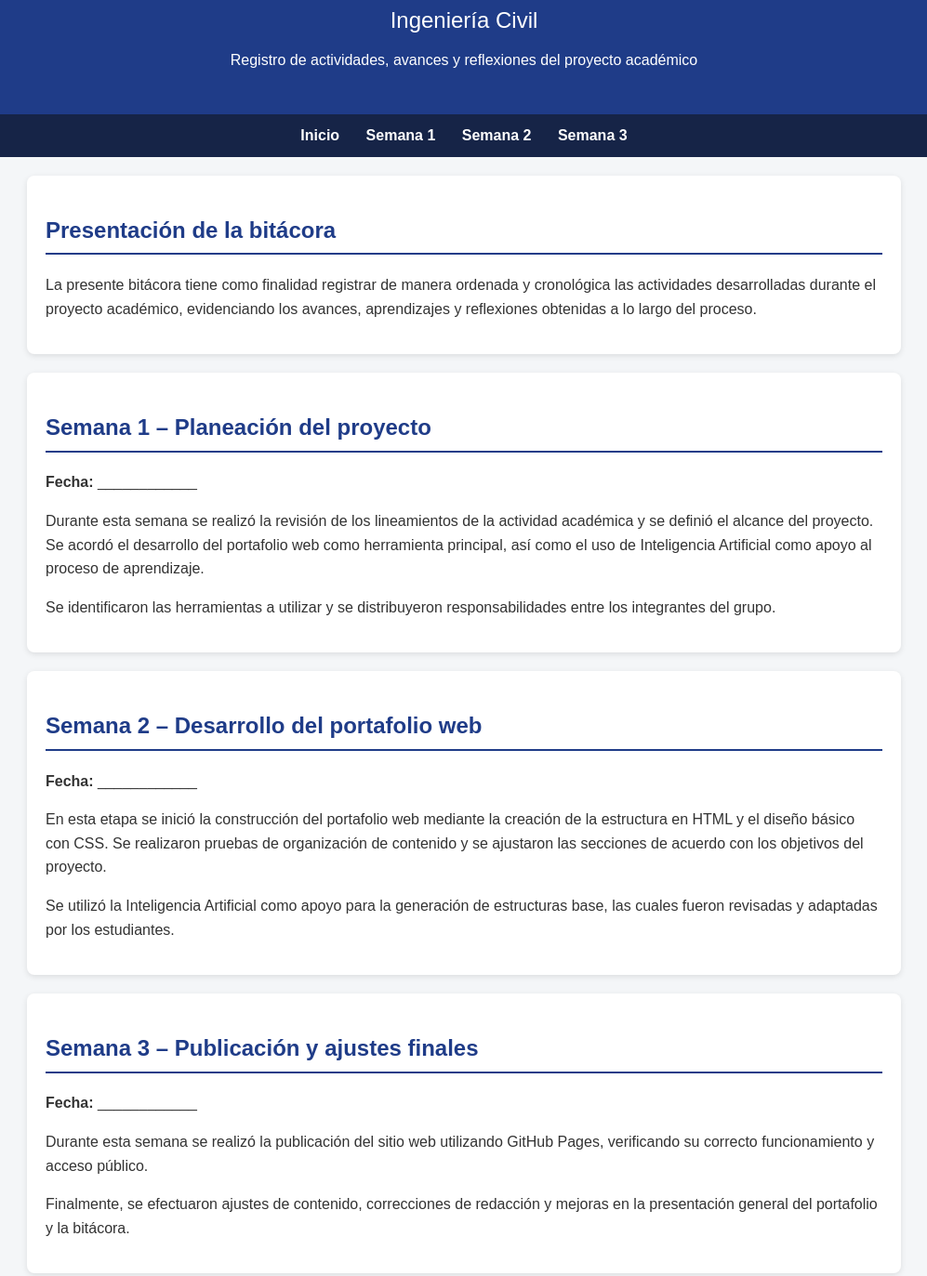
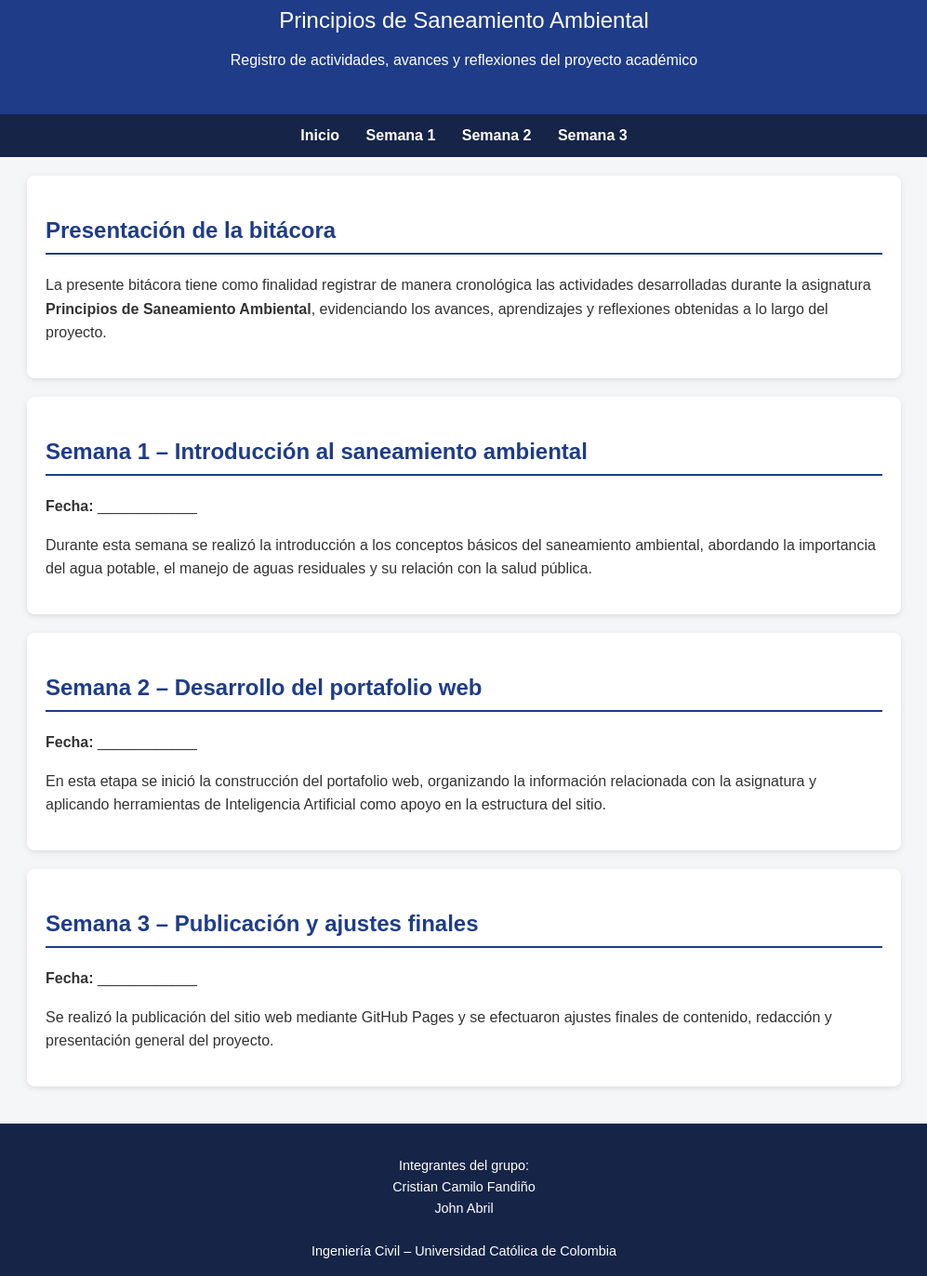
Before and after one commit to cristiancamilofandi-ing/PORTAFOLIO-INGENIERIA-, a plain HTML site: page bitacora.html in a window 1280 px wide. Shown: the part 88-1461 px from the top of the page at 93% size, without its empty margins (141-1138 px from the left). Drawn offline with Linux system fonts and the light colour scheme.

Commit message:
Replace academic log for Civil Engineering with Environmental Sanitation

```diff
--- a/bitacora.html
+++ b/bitacora.html
@@ -2,7 +2,7 @@
 <html lang="es">
 <head>
   <meta charset="UTF-8">
-  <title>Bitácora Académica – Ingeniería Civil</title>
+  <title>Bitácora – Principios de Saneamiento Ambiental</title>
   <meta name="viewport" content="width=device-width, initial-scale=1.0">
   <link rel="stylesheet" href="style.css">
 </head>
@@ -11,7 +11,7 @@
 
   <header>
     <h1>Bitácora Académica</h1>
-    <h2>Ingeniería Civil</h2>
+    <h2>Principios de Saneamiento Ambiental</h2>
     <p>
       Registro de actividades, avances y reflexiones del proyecto académico
     </p>
@@ -24,27 +24,23 @@
     <a href="#semana3">Semana 3</a>
   </nav>
 
-  <section id="presentacion">
+  <section>
     <h2>Presentación de la bitácora</h2>
     <p>
-      La presente bitácora tiene como finalidad registrar de manera ordenada y cronológica
-      las actividades desarrolladas durante el proyecto académico, evidenciando los avances,
-      aprendizajes y reflexiones obtenidas a lo largo del proceso.
+      La presente bitácora tiene como finalidad registrar de manera cronológica
+      las actividades desarrolladas durante la asignatura
+      <strong>Principios de Saneamiento Ambiental</strong>,
+      evidenciando los avances, aprendizajes y reflexiones obtenidas a lo largo del proyecto.
     </p>
   </section>
 
   <section id="semana1">
-    <h2>Semana 1 – Planeación del proyecto</h2>
+    <h2>Semana 1 – Introducción al saneamiento ambiental</h2>
     <p><strong>Fecha:</strong> ____________</p>
     <p>
-      Durante esta semana se realizó la revisión de los lineamientos de la actividad académica
-      y se definió el alcance del proyecto. Se acordó el desarrollo del portafolio web como
-      herramienta principal, así como el uso de Inteligencia Artificial como apoyo al proceso
-      de aprendizaje.
-    </p>
-    <p>
-      Se identificaron las herramientas a utilizar y se distribuyeron responsabilidades
-      entre los integrantes del grupo.
+      Durante esta semana se realizó la introducción a los conceptos básicos del saneamiento
+      ambiental, abordando la importancia del agua potable, el manejo de aguas residuales
+      y su relación con la salud pública.
     </p>
   </section>
 
@@ -52,13 +48,9 @@
     <h2>Semana 2 – Desarrollo del portafolio web</h2>
     <p><strong>Fecha:</strong> ____________</p>
     <p>
-      En esta etapa se inició la construcción del portafolio web mediante la creación de la
-      estructura en HTML y el diseño básico con CSS. Se realizaron pruebas de organización
-      de contenido y se ajustaron las secciones de acuerdo con los objetivos del proyecto.
-    </p>
-    <p>
-      Se utilizó la Inteligencia Artificial como apoyo para la generación de estructuras base,
-      las cuales fueron revisadas y adaptadas por los estudiantes.
+      En esta etapa se inició la construcción del portafolio web, organizando la información
+      relacionada con la asignatura y aplicando herramientas de Inteligencia Artificial
+      como apoyo en la estructura del sitio.
     </p>
   </section>
 
@@ -66,12 +58,8 @@
     <h2>Semana 3 – Publicación y ajustes finales</h2>
     <p><strong>Fecha:</strong> ____________</p>
     <p>
-      Durante esta semana se realizó la publicación del sitio web utilizando GitHub Pages,
-      verificando su correcto funcionamiento y acceso público.
-    </p>
-    <p>
-      Finalmente, se efectuaron ajustes de contenido, correcciones de redacción y mejoras
-      en la presentación general del portafolio y la bitácora.
+      Se realizó la publicación del sitio web mediante GitHub Pages y se efectuaron
+      ajustes finales de contenido, redacción y presentación general del proyecto.
     </p>
   </section>
 
@@ -80,7 +68,7 @@
       Integrantes del grupo:<br>
       Cristian Camilo Fandiño<br>
       John Abril<br><br>
-      Universidad Católica de Colombia – Ingeniería Civil
+      Ingeniería Civil – Universidad Católica de Colombia
     </p>
   </footer>
 
```
